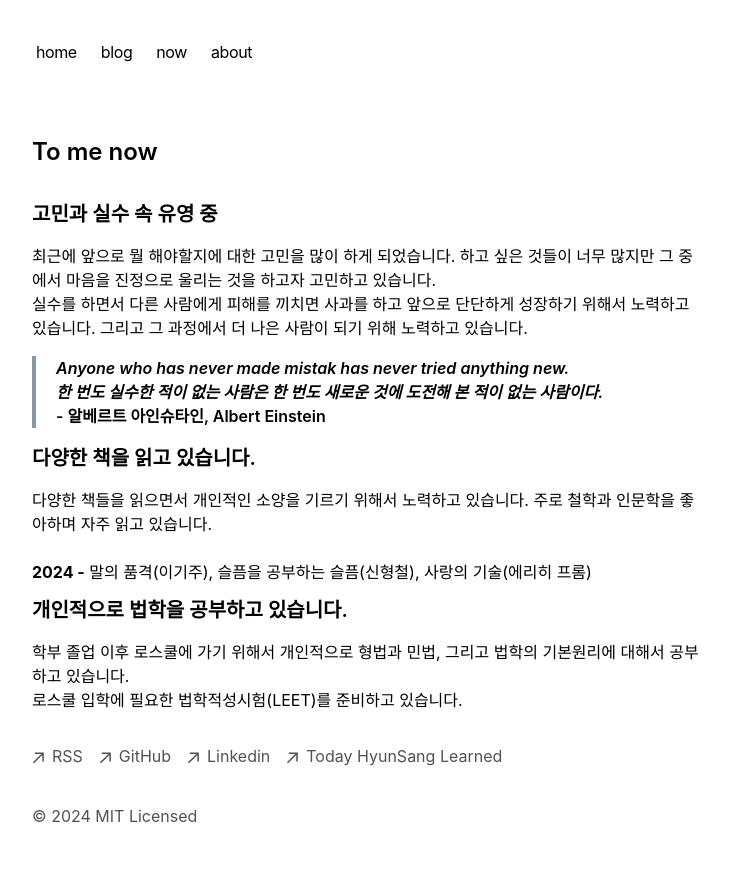
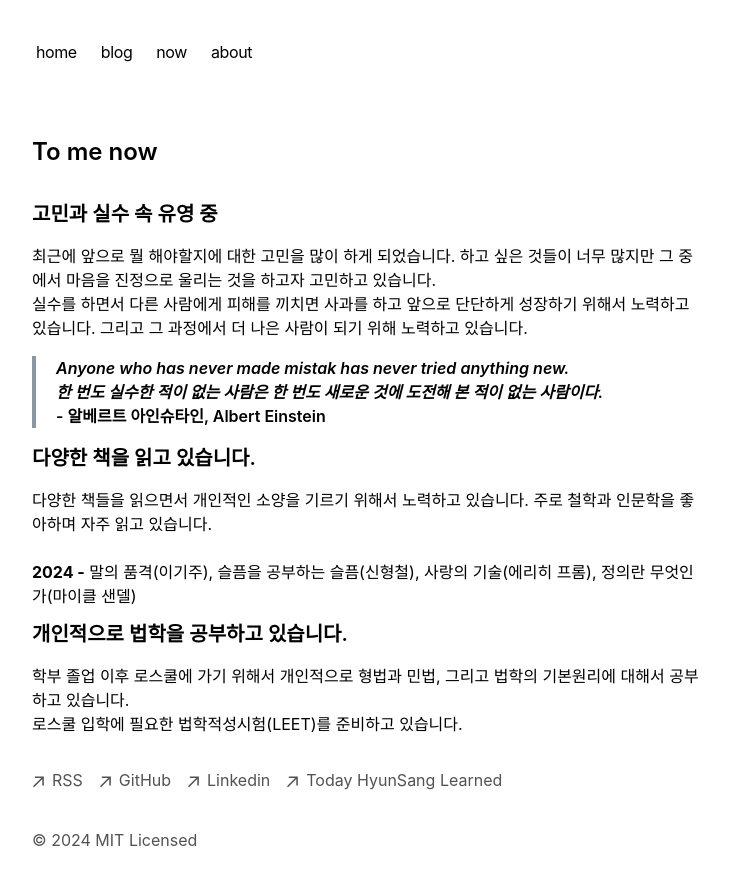
Before and after one commit to Dev-HyunSang/blog, a Next.js app: page /now in a window 1280 px wide. Shown: the top 884 px of the page, without its empty margins (272-1001 px from the left). Built offline with nearby package versions, Linux system fonts and the light colour scheme.

Commit message:
update blog page

```diff
--- a/app/blog/page.tsx
+++ b/app/blog/page.tsx
@@ -9,6 +9,7 @@ export default function Page() {
   return (
     <section>
       <h1 className="font-semibold text-2xl mb-8 tracking-tighter">HyunSang's blog</h1>
+      <p className="tracking-tighter mb-5 font-semibold">공학도이지만 문학과 글쓰기를 좋아합니다. 글로써 정의를 내리고, 설명하는 것을 좋아합니다.</p>
       <BlogPosts />
     </section>
   )
--- a/app/blog/posts/Privacy-from-a-service-provider-perspective.mdx
+++ b/app/blog/posts/Privacy-from-a-service-provider-perspective.mdx
@@ -14,7 +14,7 @@ publishedAt: '2024-10-04'
 이 경우 쉽게 결합할 수 있는지 여부는 다른 정보의 입수 가능성 등을 개인을 알아보는 데 소요되는 시간, 비용, 기술 등을 합리적으로 고려하여야 한다.
 3. 1번 또는 3번을 가명처리함으로써 원래의 상태로 복웝하기 위한 추가 정보의 사용ㆍ결합 없이는 특정 개인을 알아볼 수 없는 정보(가명정보라 함).
 
-개인정보보호법에선 살아있는 개인에 관한 정보이므로, 망자(死者)에 대한 개인정보는 개인정보에 포함되지 않을 수 있지만 정보통신망법 제 49조 (비밀 등의 보호)에서 정의하는 "타인의 정보"에는 해당할 수 있기 때문에 사자(死者)의 개인정보보호에도 주의를 기울여야 합니다.
+개인정보보호법에선 살아있는 개인에 관한 정보이므로, 사자(死者)에 대한 개인정보는 개인정보에 포함되지 않을 수 있지만 정보통신망법 제 49조 (비밀 등의 보호)에서 정의하는 "타인의 정보"에는 해당할 수 있기 때문에 사자(死者)의 개인정보보호에도 주의를 기울여야 합니다.
 [대법원 판례 (2006노3110 판결)](https://www.law.go.kr/LSW/precInfoP.do?mode=0&precSeq=78315) 상에서 정보통신망법의 비밀 등의 보호의무를 지키지 않아 처벌 받은 사례가 있습니다.
 
 
--- a/app/now/page.tsx
+++ b/app/now/page.tsx
@@ -23,7 +23,7 @@ export default function Page() {
         <h2 className="mb-4 text-xl font-semibold">다양한 책을 읽고 있습니다.</h2>
         <p>다양한 책들을 읽으면서 개인적인 소양을 기르기 위해서 노력하고 있습니다. 주로 철학과 인문학을 좋아하며 자주 읽고 있습니다.</p>
         <br />
-        <p><b>2024 -</b> 말의 품격(이기주), 슬픔을 공부하는 슬픔(신형철), 사랑의 기술(에리히 프롬)</p>
+        <p><b>2024 -</b> 말의 품격(이기주), 슬픔을 공부하는 슬픔(신형철), 사랑의 기술(에리히 프롬), 정의란 무엇인가(마이클 샌델)</p>
         <h2 className="mt-3 mb-4 text-xl font-semibold">개인적으로 법학을 공부하고 있습니다.</h2>
         <p>학부 졸업 이후 로스쿨에 가기 위해서 개인적으로 형법과 민법, 그리고 법학의 기본원리에 대해서 공부하고 있습니다.</p>
         <p>로스쿨 입학에 필요한 법학적성시험(LEET)를 준비하고 있습니다.</p>
```
